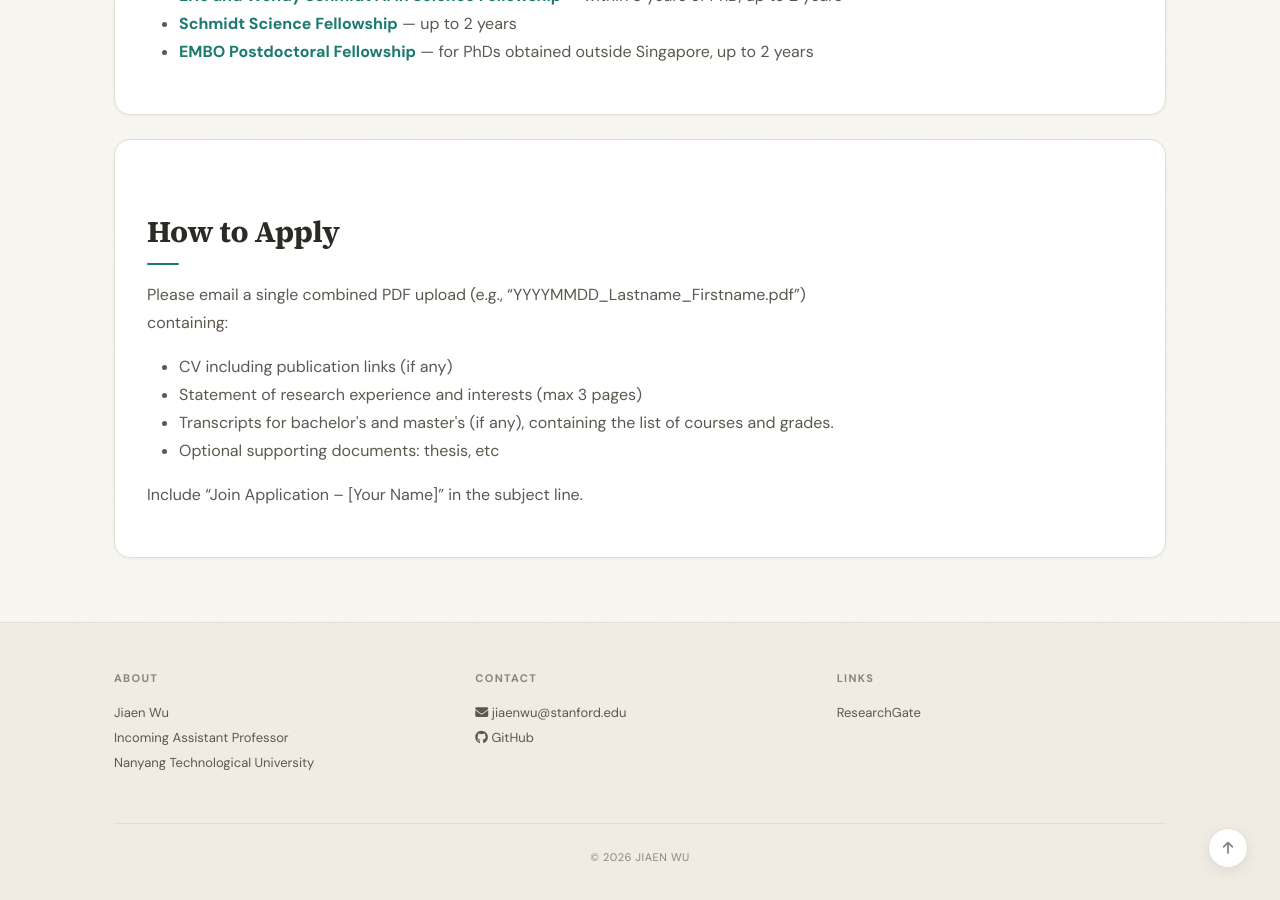
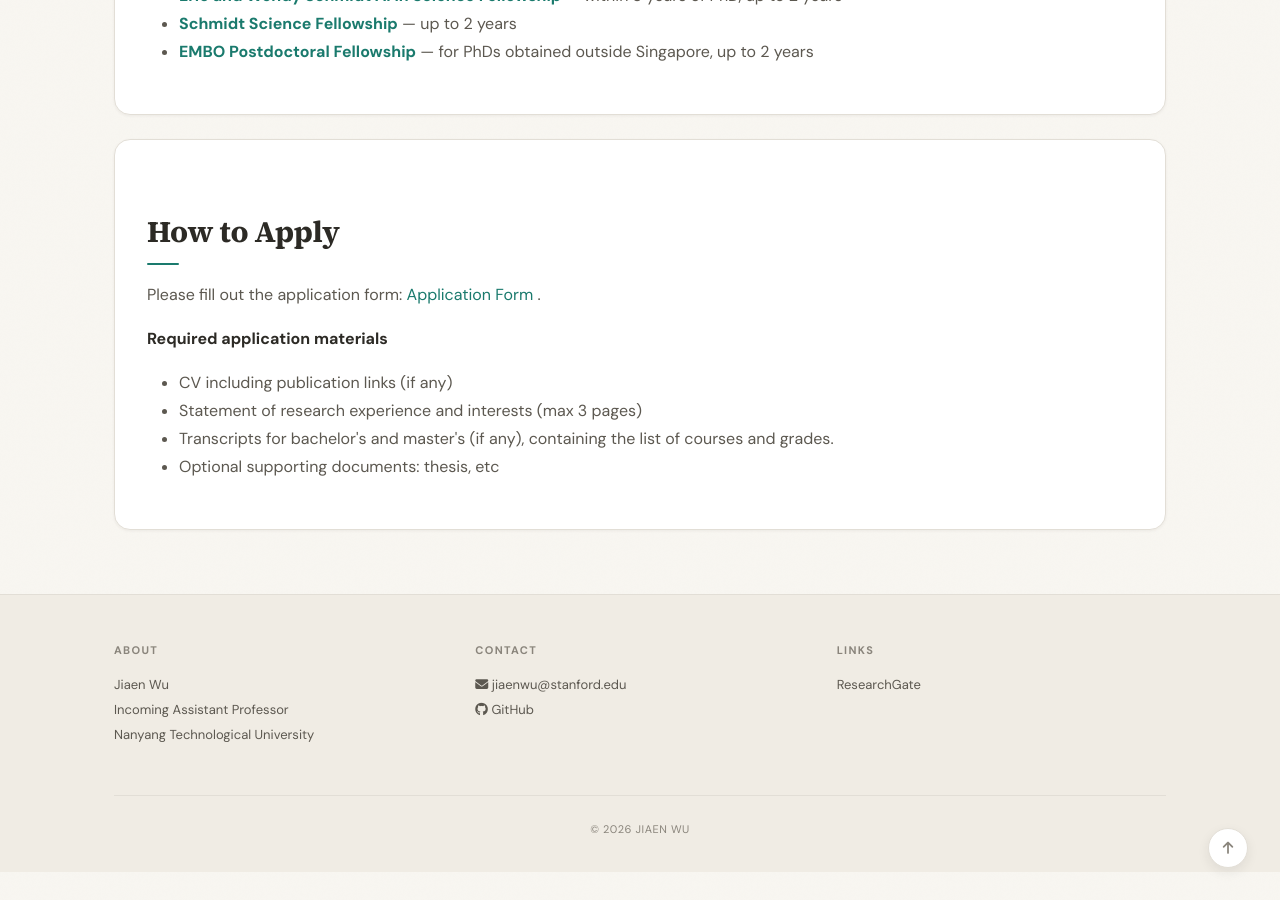
Before and after one commit to JiaenWu/jiaenwu.github.io, a Jekyll site: the page built from _pages/join.md, in a window 1280 px wide and 900 px high, scrolled down 2090 px. Built offline with Jekyll 4.4.1, drawn with Linux system fonts in a browser that asks for light colours; a style sheet for code colours, icons or effects is not loaded; after the commit the page ends 2962 px from its top, so only the background shows below that.

Commit message:
update research

```diff
--- a/_pages/join.md
+++ b/_pages/join.md
@@ -115,7 +115,12 @@ Prospective students are encouraged to contact me with a short CV and a brief de
 
 ## How to Apply
 
-Please email a single combined PDF upload (e.g., “YYYYMMDD_Lastname_Firstname.pdf”) containing:
+Please fill out the application form:
+<a href="https://forms.gle/rzgZQKBMJsyuTTgQ8" target="_blank" rel="noopener">
+  Application Form
+</a>.
+
+<strong>Required application materials</strong>
 
 <ul>
 <!-- <li>Cover letter (1 page)</li> -->
@@ -125,6 +130,4 @@ Please email a single combined PDF upload (e.g., “YYYYMMDD_Lastname_Firstname.
 <li>Optional supporting documents: thesis, etc</li>
 </ul>
 
-Include “Join Application – [Your Name]” in the subject line.
-
 </div>
```
